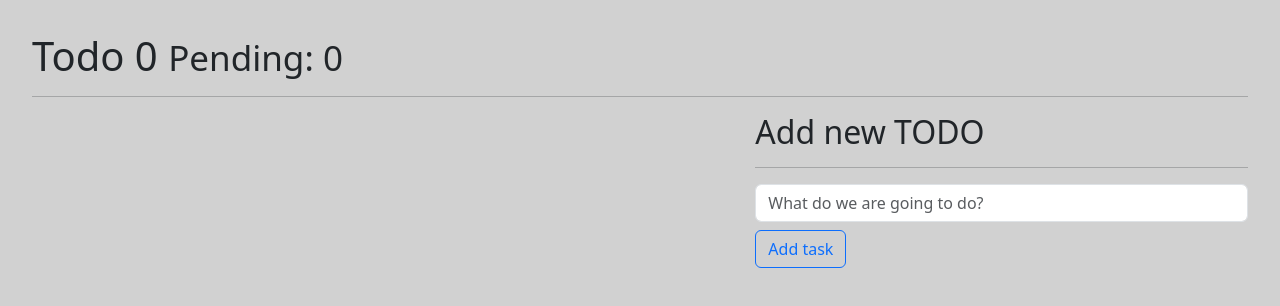
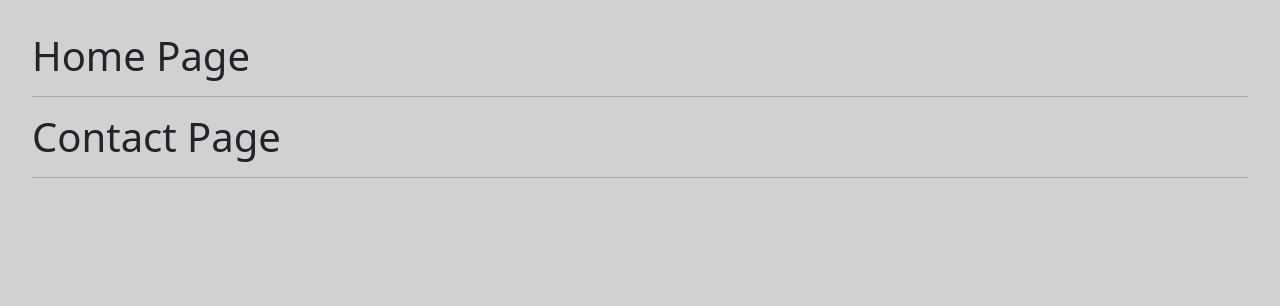
Before and after one commit to MacinME/React, a React (Vite) app in the folder 05.Hooks-App/: page /contacts in a window 1280 px wide. Shown: the top 306 px of the page. Built offline with nearby package versions, Linux system fonts and the light colour scheme.

Commit message:
useContext Introduction

```diff
--- a/05.Hooks-App/package.json
+++ b/05.Hooks-App/package.json
@@ -11,7 +11,8 @@
   },
   "dependencies": {
     "react": "^18.2.0",
-    "react-dom": "^18.2.0"
+    "react-dom": "^18.2.0",
+    "react-router-dom": "^6.14.2"
   },
   "devDependencies": {
     "@types/react": "^18.2.14",
--- /dev/null
+++ b/05.Hooks-App/src/09-useContext/AboutPage.jsx
@@ -0,0 +1,8 @@
+export const AboutPage = () => {
+  return (
+    <>
+        <h1>About Page</h1>
+        <hr />
+    </>
+  )
+}
--- /dev/null
+++ b/05.Hooks-App/src/09-useContext/ContactsPage.jsx
@@ -0,0 +1,9 @@
+
+export const ContactsPage = () => {
+  return (
+    <>
+        <h1>Contact Page</h1>
+        <hr />
+    </>
+  )
+}
--- /dev/null
+++ b/05.Hooks-App/src/09-useContext/LoginPage.jsx
@@ -0,0 +1,9 @@
+
+export const LoginPage = () => {
+  return (
+    <>
+        <h1>Login Page</h1>
+        <hr />
+    </>
+  )
+}
--- /dev/null
+++ b/05.Hooks-App/src/09-useContext/MainApp.jsx
@@ -0,0 +1,21 @@
+import { Navigate, Route, Routes } from 'react-router-dom';
+import { LoginPage } from './LoginPage';
+import { AboutPage } from './AboutPage';
+import { ContactsPage } from './ContactsPage';
+
+export const MainApp = () => {
+  return (
+    <>
+        <h1>Home Page</h1>
+        <hr />
+
+        <Routes >
+          <Route path="/" element={ <LoginPage /> }  />
+          <Route path="about" element={ <AboutPage /> } />
+          <Route path="contacts" element={ <ContactsPage /> } />
+
+          <Route path="/*" element={ <Navigate to="/" /> } />
+        </Routes>
+    </>
+  )
+}
--- a/05.Hooks-App/src/main.jsx
+++ b/05.Hooks-App/src/main.jsx
@@ -1,6 +1,7 @@
 import React from 'react';
 import ReactDOM from 'react-dom/client';
 import './index.css';
+import { BrowserRouter } from 'react-router-dom';
 
 // import { HooksApp } from './HooksApp';
 // import { CounterApp } from './CounterApp';
@@ -15,10 +16,13 @@ import './index.css';
 // import { CallbackHook } from './06.memos/CallbackHook';
 // import { Padre } from './07-tarea-memo/Padre';
 // import './08-useReducer/intro-usereducer'
-import { TasksReducer } from './08-useReducer/tasksReducer';
+// import { TasksReducer } from './08-useReducer/tasksReducer';
+import { MainApp } from './09-useContext/MainApp';
 
 ReactDOM.createRoot(document.getElementById('root')).render(
-  <React.StrictMode>
-    <TasksReducer />
-  </React.StrictMode>
+  <BrowserRouter >
+    <React.StrictMode>
+      <MainApp />
+    </React.StrictMode>
+  </BrowserRouter>
 )
```
Also changed, not shown: 1 other file (tests, documents, lock files or other folders).
